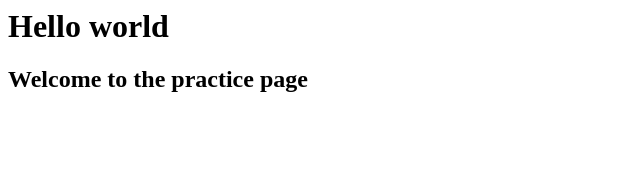
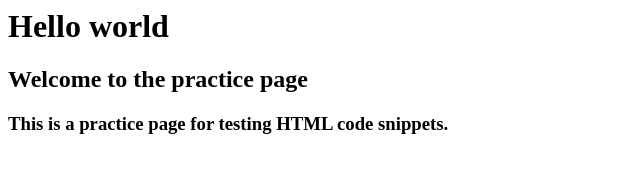
Before and after one commit to patilanu586-byte/Practice, a plain HTML site: page index.html in a window 1280 px wide. Shown: the whole page, without its empty margins (0-640 px from the left). Drawn offline with Linux system fonts and the light colour scheme.

Commit message:
add line

```diff
--- a/index.html
+++ b/index.html
@@ -2,5 +2,6 @@
   <body>
     <h1>Hello world</h1>
     <h2>Welcome to the practice page </h2>
+    <h3> This is a practice page for testing HTML code snippets. </h3>
   </body>
   </html>
```
